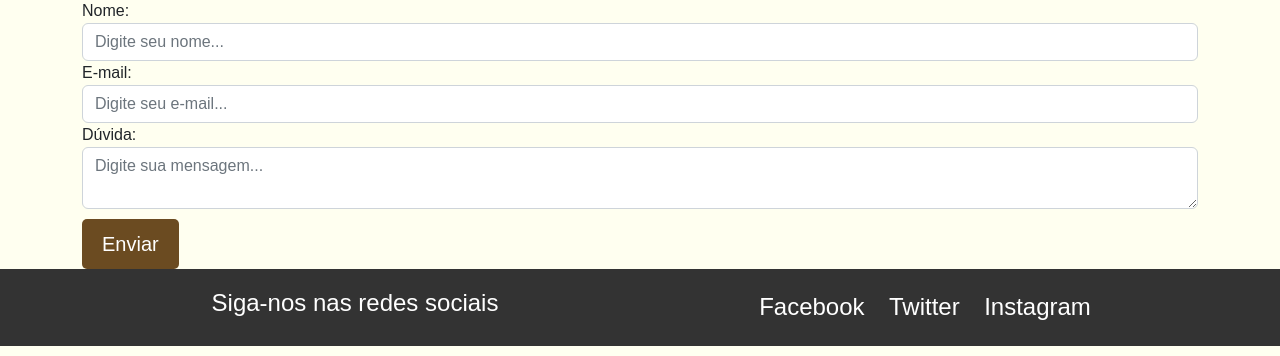
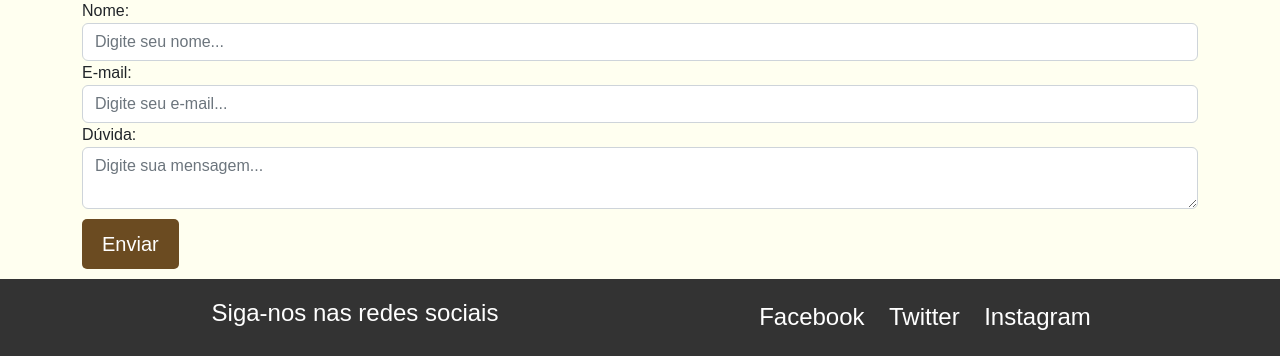
Before and after one commit to DarkZeus1235/Projeto_Integrador, a PHP site: page /contato.php in a window 1280 px wide. Shown: the part 700-1056 px from the top of the page. Run offline with PHP 8.4, Linux system fonts and the light colour scheme.

Commit message:
ATTUTUUAlizado

```diff
--- a/contato.php
+++ b/contato.php
@@ -60,6 +60,7 @@
               </div>
           </div>
         </div>
+        <div id="expacin"></div>
         <?php
               include('rodape.php');
             ?>
--- a/css/style.css
+++ b/css/style.css
@@ -600,3 +600,8 @@ a{
 #rowtest{
   margin-left: 40px;
 }
+
+/*Espaçamento entre botão e rodapé página de contato*/
+#expacin{
+  margin-bottom: 10px;
+}
```
